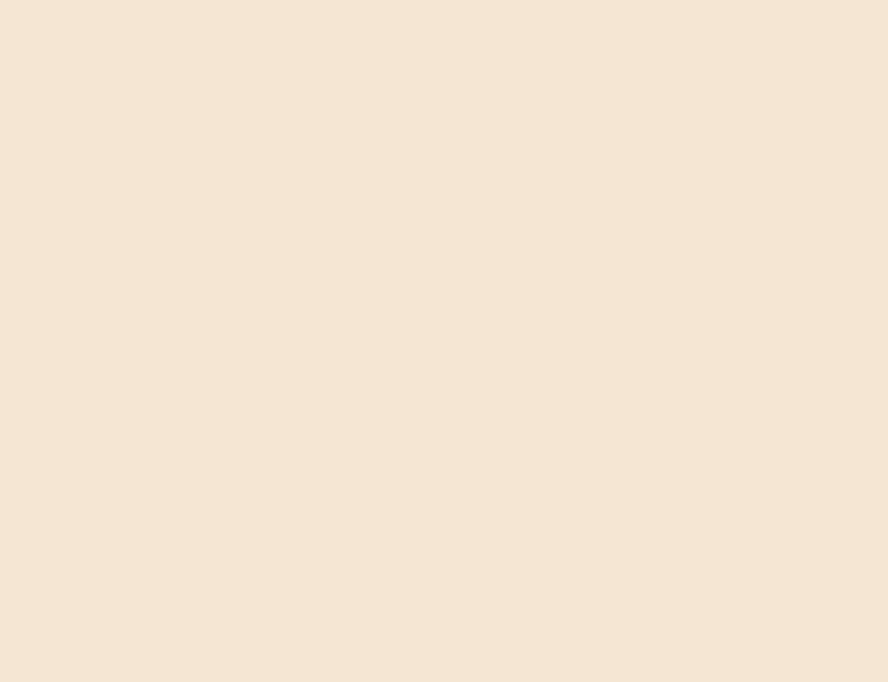
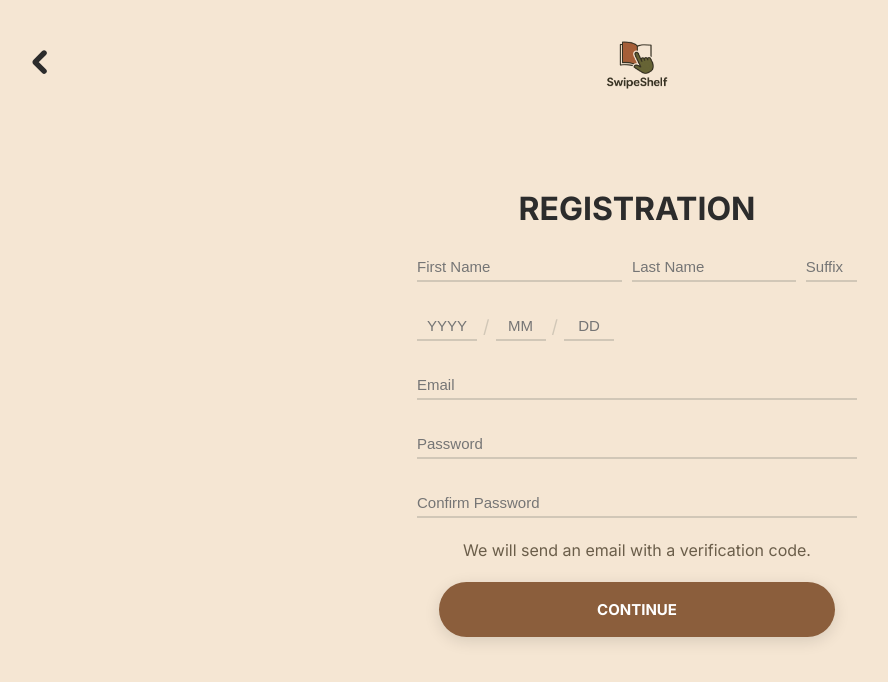
Before and after one commit to Xander-Allen-Rola/swipeshelf, a React (Vite) app: page /registration in a window 1280 px wide. Before the commit this address had no page. Shown: the top 682 px of the page, without its empty margins (3-891 px from the left). Built offline with nearby package versions, Linux system fonts and the light colour scheme.

Commit message:
Fixed proper url for registration sequesnce. fixed backarrow to proper back

```diff
--- a/src/App.tsx
+++ b/src/App.tsx
@@ -16,12 +16,16 @@ function App() {
         {/* Always start here */}
         <Route path="/" element={<LandingPage />} />
 
-        {/* Other routes */}
+        {/* Auth routes */}
         <Route path="/signin" element={<SignIn />} />
-        <Route path="/register" element={<RegistrationPage />} />
         <Route path="/verify" element={<VerificationPage />} />
-        <Route path="/pfp" element={<ProfilePage />} />
-        <Route path="/genres" element={<GenresPage />} />
+
+        {/* Registration flow (nested) */}
+        <Route path="/registration" element={<RegistrationPage />} />
+        <Route path="/registration/pfp" element={<ProfilePage />} />
+        <Route path="/registration/pfp/genres" element={<GenresPage />} />
+
+        {/* After onboarding */}
         <Route path="/recommendations" element={<RecommendationPage />} />
       </Routes>
     </Router>
--- a/src/components/BackArrow.tsx
+++ b/src/components/BackArrow.tsx
@@ -8,7 +8,7 @@ function BackArrow() {
   return (
     <div
       className="back-arrow-container"
-      onClick={() => navigate("/")}
+      onClick={() => navigate(-1)}   // ✅ Go back in history
       style={{ cursor: "pointer" }}
     >
       <img src={backArrow} className="back-arrow" alt="Back arrow" />
--- a/src/pages/LandingPage.tsx
+++ b/src/pages/LandingPage.tsx
@@ -14,7 +14,7 @@ function LandingPage() {
         <Button text="SIGN IN" variant="secondary" onClick={() => navigate("/signin")} />
 
         {/* Navigate to Register page */}
-        <Button text="REGISTER" variant="secondary" onClick={() => navigate("/register")} />
+        <Button text="REGISTER" variant="secondary" onClick={() => navigate("/registration")} />
 
         {/* Navigate to Guest flow */}
         <Button text="CONTINUE AS GUEST" variant="secondary" onClick={() => navigate("/recommendations")} />
--- a/src/pages/ProfilePage.tsx
+++ b/src/pages/ProfilePage.tsx
@@ -85,7 +85,7 @@ function ProfilePage() {
 
       console.log("✅ Profile picture successfully saved to database")
       setLoading(false);
-      navigate("/genres", { state: { token } }) // pass token to next page
+      navigate("/registration/pfp/genres", { state: { token } });
     } catch (err) {
       console.error("❌ Error during profile picture update:", err)
     }
@@ -107,7 +107,7 @@ function ProfilePage() {
           color: '#2c2c2c',
           cursor: 'pointer'
         }}
-        onClick={() => navigate("/genres")}
+        onClick={() => navigate("/registration/pfp/genres", { state: { token } })}
       >
         Skip
       </div>
--- a/src/pages/RegistrationPage.tsx
+++ b/src/pages/RegistrationPage.tsx
@@ -75,7 +75,7 @@ function RegistrationPage() {
         }
 
         // Navigate to ProfilePage and pass token via state
-        navigate("/pfp", { state: { token: data.token } });
+        navigate("/registration/pfp", { state: { token: data.token } });
 
         // Optional: clear form
         setFirstName("");
```
